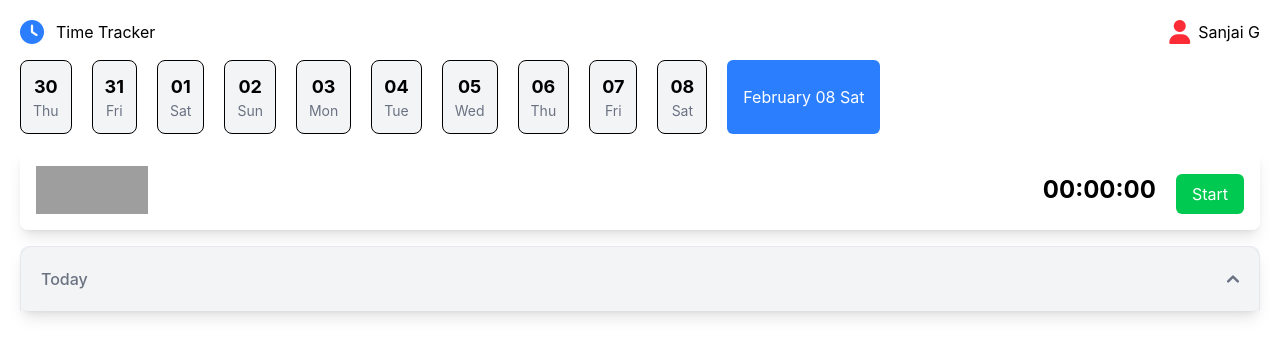
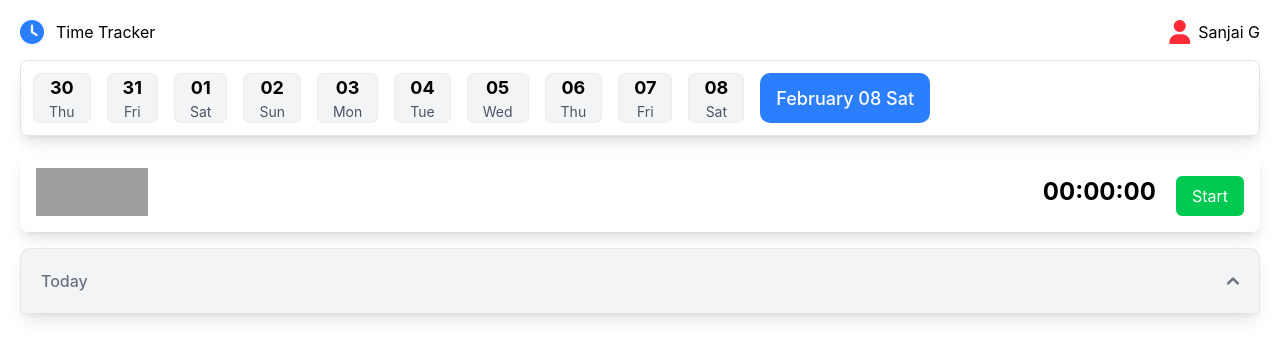
Before and after one commit to raviwbc/wbc-tracker, a React (Create React App) app: page / in a window 1280 px wide. Shown: the top 358 px of the page. Built offline with nearby package versions, Linux system fonts and the light colour scheme; grey boxes are pictures that could not be loaded.

Commit message:
Time Tracker UI improvization

```diff
--- a/src/component/timeTrack.tsx
+++ b/src/component/timeTrack.tsx
@@ -1,10 +1,10 @@
 import React, { useEffect, useState } from "react";
 import moment from "moment";
-
+import './timeTracker.css'
 
 type Dates = string[];
 
-const timeTrack = () => {
+const TimeTrack = () => {
   const [dates, setDates] = useState<Dates>([]);
 
 
@@ -50,7 +50,7 @@ const timeTrack = () => {
       <div className="flex justify-between">
         <div className="flex gap-3 items-center">
           <i className="fa-solid fa-clock text-blue-500 text-2xl"></i>
-          <div>Time Tracker</div>
+          <div className="nameText">Time Tracker</div>
         </div>
         <div className="flex gap-2 items-center">
           <i className="fa-solid fa-user text-red-500 text-2xl"></i>
@@ -59,17 +59,17 @@ const timeTrack = () => {
       </div>
 
       {/* Calendar */}
-      <div className="mt-4 flex gap-5">
+      <div className="mt-4 flex gap-4 shadow-lg dateDayContainer">
         {dates.map((item, index) => (
           <div
             key={index}
-            className="flex flex-col items-center border p-3 rounded-lg bg-gray-100"
+            className="flex flex-col items-center bg-gray-100 dateDayBox "
           >
             <div className="text-lg font-bold">{item.split(" ")[0]}</div>
-            <div className="text-sm text-gray-500">{item.split(" ")[1]}</div>
+            <div className="text-sm text-gray-600">{item.split(" ")[1]}</div>
           </div>
         ))}
-        <button className="bg-blue-500 text-white px-4 py-2 rounded-md hover:bg-blue-600">
+        <button className="bg-blue-500  px-4  rounded-md hover:bg-blue-600 currentDateBtnTxt">
           {moment().format("MMMM DD ddd")}
         </button>
       </div>
@@ -141,4 +141,4 @@ const timeTrack = () => {
   );
 };
 
-export default timeTrack;
+export default TimeTrack;
--- /dev/null
+++ b/src/component/timeTracker.css
@@ -0,0 +1,17 @@
+.dateDayBox{
+    padding: 0 15px;
+    border: 1px solid #f3e9e9;
+    border-radius: 7px;
+}
+.currentDateBtnTxt{
+    font-size: 18px;
+    color: white;
+    border-radius: 10px;
+    font-weight: 500;
+}
+.dateDayContainer{
+    padding: 12px;
+    border: 1px solid #dfe4eb;
+    border-radius: 8px;
+
+}
```
